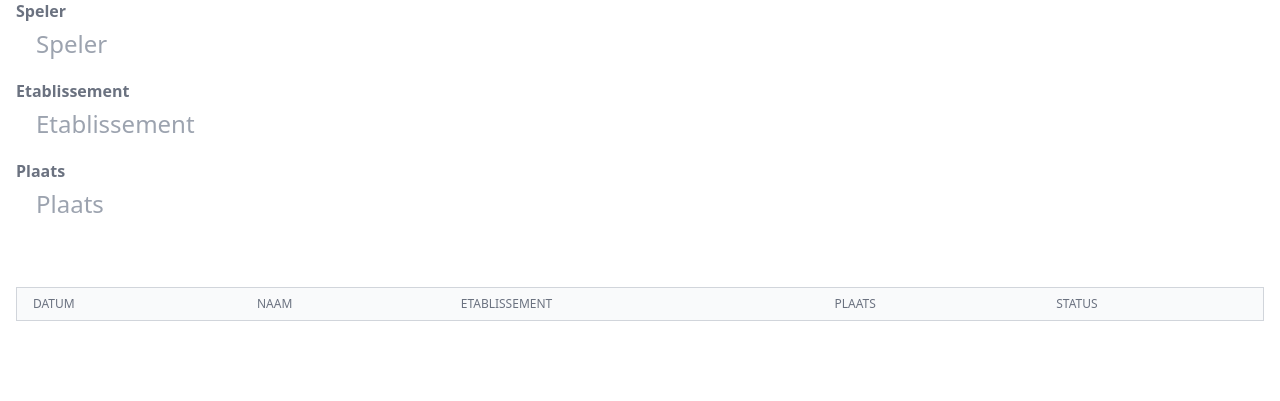
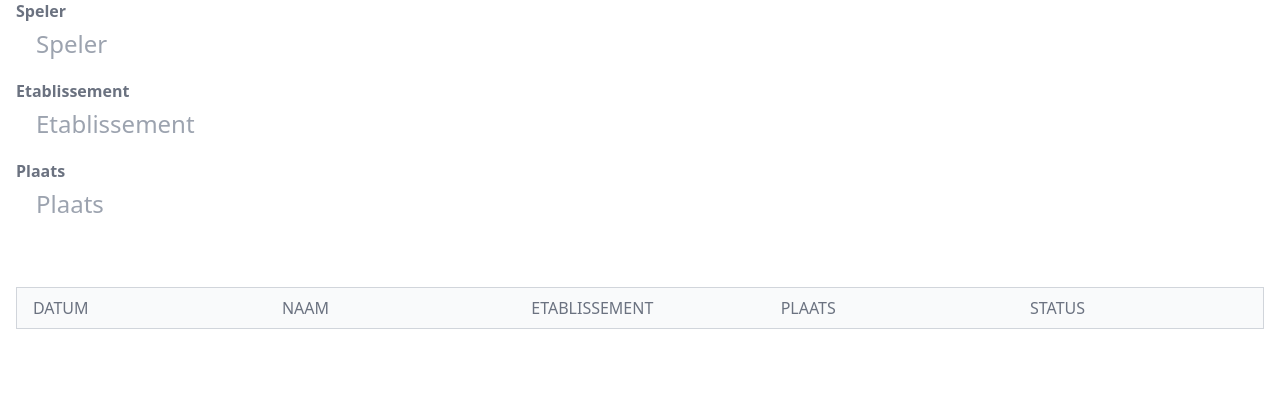
Before and after one commit to AlexHartog/challenge_weekbier, a Django app: page /checkins in a window 1280 px wide. Shown: the part 194-595 px from the top of the page. Run offline with Django 4.2, Linux system fonts and the light colour scheme; data that the repository does not hold is empty; some libraries are stand-ins or nearby versions.

Commit message:
Improve layout for checkins on small devices

```diff
--- a/app/challenge_weekbier/templates/challenge_weekbier/checkins.html
+++ b/app/challenge_weekbier/templates/challenge_weekbier/checkins.html
@@ -61,22 +61,22 @@
   </div>
 
   <div class="overflow-x-auto">
-    <table class="min-w-full bg-white divide-y divide-gray-200 border border-gray-300 rounded-md shadow">
+    <table class="table-auto w-full bg-white divide-y divide-gray-200 border border-gray-300 rounded-md shadow">
       <thead class="bg-gray-50">
         <tr>
-          <th class="py-2 px-4 text-left text-xs font-medium text-gray-500 uppercase">
+          <th class="w-1/5 py-2 px-2 sm:px-4 text-left text-3xs sm:text-base font-medium text-gray-500 uppercase">
             Datum
           </th>
-          <th class="py-2 px-4 text-left text-xs font-medium text-gray-500 uppercase">
+          <th class="w-1/5 py-2 px-2 sm:px-4 text-left text-3xs sm:text-base font-medium text-gray-500 uppercase">
             Naam
           </th>
-          <th class="py-2 px-4 text-left text-xs font-medium text-gray-500 uppercase">
+          <th class="w-1/5 py-2 px-2 sm:px-4 text-left text-3xs sm:text-base font-medium text-gray-500 uppercase">
             Etablissement
           </th>
-          <th class="py-2 px-4 text-left text-xs font-medium text-gray-500 uppercase">
+          <th class="w-1/5 py-2 px-2 sm:px-4 text-left text-3xs sm:text-base font-medium text-gray-500 uppercase">
             Plaats
           </th>
-          <th class="py-2 px-4 text-left text-xs font-medium text-gray-500 uppercase">
+          <th class="w-1/5 py-2 px-2 sm:px-4 text-left text-3xs sm:text-base font-medium text-gray-500 uppercase">
             Status
           </th>
         </tr>
@@ -93,4 +93,5 @@
       })
     </script>
 
+
 {% endblock content %}
--- a/app/challenge_weekbier/templates/challenge_weekbier/filter_checkins.html
+++ b/app/challenge_weekbier/templates/challenge_weekbier/filter_checkins.html
@@ -1,18 +1,18 @@
 {% for checkin in checkins %}
     <tr class="transition duration-200 ease-in-out hover:bg-gray-100 odd:bg-white even:bg-slate-50">
-    <td class="py-2 px-4">
-      {{ checkin.date }}
+      <td class="w-1/5 py-2 px-1 text-2xs sm:text-base date-cell">
+        {{ checkin.date|date:"m/d/y" }}
       </td>
-    <td class="py-2 px-4">
+      <td class="w-1/5 py-2 px-1 text-2xs sm:text-base">
         {{ checkin.player }}
       </td>
-    <td class="py-2 px-4">
+      <td class="w-1/5 py-2 px-1 text-2xs sm:text-base">
         {{ checkin.place }}
       </td>
-    <td class="py-2 px-4">
+      <td class="w-1/5 py-2 px-1 text-2xs sm:text-base">
         {{ checkin.city }}
       </td>
-    <td class="py-2 px-4">
+      <td class="w-1/5 py-2 px-1 text-2xs sm:text-base">
         {{ checkin.status.value }}
       </td>
     </tr>
```
Lines whose indentation alone changed are shown as unchanged.
